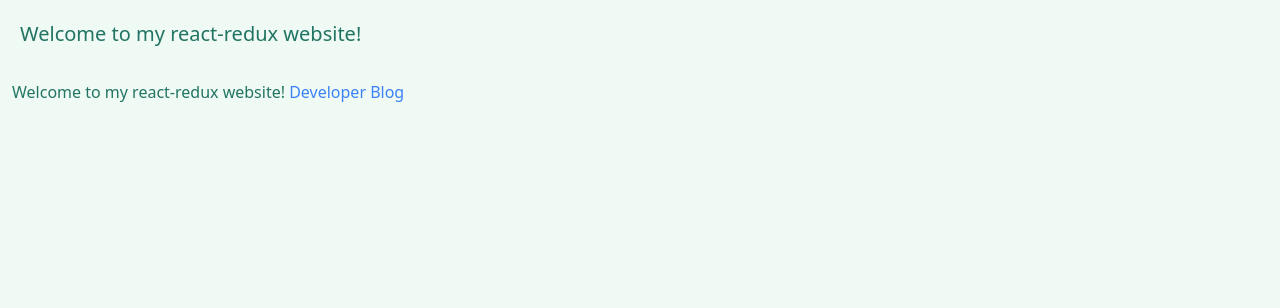
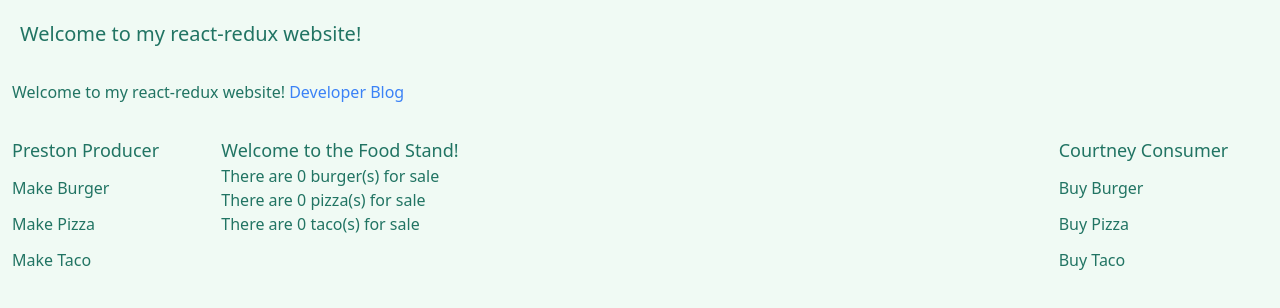
Before and after one commit to marklimm/react-redux-app, a Next.js app: page / in a window 1280 px wide. Shown: the top 308 px of the page. Built offline with nearby package versions, Linux system fonts and the light colour scheme.

Commit message:
bringing in react-redux and the reduxjs toolkit, creating the Producer, FoodStand and Consumer components that connect to a shared redux store

```diff
--- /dev/null
+++ b/components/Consumer/Consumer.tsx
@@ -0,0 +1,41 @@
+import React, { FunctionComponent } from 'react'
+import { useDispatch } from 'react-redux'
+import { sellBurger, sellPizza, sellTaco } from 'redux/FoodStandReducer'
+
+/**
+ * This consumer component buys food items from the <FoodStand />
+ * @returns
+ */
+export const Consumer: FunctionComponent = () => {
+  const dispatch = useDispatch()
+
+  const sellBurgerClicked = () => {
+    dispatch(sellBurger())
+  }
+
+  const sellPizzaClicked = () => {
+    dispatch(sellPizza())
+  }
+
+  const sellTacoClicked = () => {
+    dispatch(sellTaco())
+  }
+
+  return (
+    <div className=''>
+      <h1 className=' text-lg'>Courtney Consumer</h1>
+
+      <div className=''>
+        <div className='mt-3'>
+          <button onClick={sellBurgerClicked}>Buy Burger</button>
+        </div>
+        <div className='mt-3'>
+          <button onClick={sellPizzaClicked}>Buy Pizza</button>
+        </div>
+        <div className='mt-3'>
+          <button onClick={sellTacoClicked}>Buy Taco</button>
+        </div>
+      </div>
+    </div>
+  )
+}
--- /dev/null
+++ b/components/FoodStand/FoodStand.tsx
@@ -0,0 +1,28 @@
+import React, { FunctionComponent } from 'react'
+import { useSelector } from 'react-redux'
+
+import { FoodStandState } from 'redux/FoodStandReducer'
+
+/**
+ * This FoodStand component lists the items currently available at the food stand
+ * @returns
+ */
+export const FoodStand: FunctionComponent = () => {
+  const numBurgers = useSelector<FoodStandState>((state) => state.burgers)
+  const numPizzas = useSelector<FoodStandState>((state) => state.pizzas)
+  const numTacos = useSelector<FoodStandState>((state) => state.tacos)
+
+  return (
+    <div className=''>
+      <h1 className=' text-lg'>Welcome to the Food Stand!</h1>
+
+      <div className=''>
+        <div>There are {numBurgers} burger(s) for sale</div>
+
+        <div>There are {numPizzas} pizza(s) for sale</div>
+
+        <div>There are {numTacos} taco(s) for sale</div>
+      </div>
+    </div>
+  )
+}
--- /dev/null
+++ b/components/Producer/Producer.tsx
@@ -0,0 +1,42 @@
+import React, { FunctionComponent } from 'react'
+// import Image from 'next/image'
+import { useDispatch } from 'react-redux'
+import { makeBurger, makePizza, makeTaco } from 'redux/FoodStandReducer'
+
+/**
+ * This Producer component adds food items to the <FoodStand />
+ * @returns
+ */
+export const Producer: FunctionComponent = () => {
+  const dispatch = useDispatch()
+
+  const makeBurgerClicked = () => {
+    dispatch(makeBurger())
+  }
+
+  const makePizzaClicked = () => {
+    dispatch(makePizza())
+  }
+
+  const makeTacoClicked = () => {
+    dispatch(makeTaco())
+  }
+
+  return (
+    <div className=''>
+      <h1 className=' text-lg'>Preston Producer</h1>
+
+      <div className=''>
+        <div className='mt-3'>
+          <button onClick={makeBurgerClicked}>Make Burger</button>
+        </div>
+        <div className='mt-3'>
+          <button onClick={makePizzaClicked}>Make Pizza</button>
+        </div>
+        <div className='mt-3'>
+          <button onClick={makeTacoClicked}>Make Taco</button>
+        </div>
+      </div>
+    </div>
+  )
+}
--- a/data/devblog/21.05.31-intiial-setup.md
+++ b/data/devblog/21.05.31-intiial-setup.md
@@ -14,3 +14,7 @@ Copying over directories related to the /devblog route, I guess it would be nice
 Playing around with tailwind CSS colors so that the website goes from looking like "I've brought tailwind into the project" to "still not good but the text is readable"
 
 Went to this page [https://visme.co/blog/website-color-schemes/](https://visme.co/blog/website-color-schemes/) and got some inspiration for a green color scheme
+
+Found out that if I want 3 different components to all share the same redux store, I can't use `useReducer()`, but instead should use `react-redux`.  This led to me also bringing in the `@reduxjs/toolkit` which has convenience methods for setting up redux
+
+Created a `<Producer />`, `<FoodStand />` and `<Consumer />` components that all connect to that redux store!
--- a/package.json
+++ b/package.json
@@ -54,21 +54,27 @@
     "typescript": "types for javascript"
   },
   "dependencies": {
+    "@reduxjs/toolkit": "^1.5.1",
+    "@types/react-redux": "^7.1.16",
     "date-fns": "^2.22.1",
     "gray-matter": "^4.0.3",
     "next": "^10.2.3",
     "react": "^17.0.2",
     "react-dom": "^17.0.2",
+    "react-redux": "^7.2.4",
     "remark": "^13.0.0",
     "remark-html": "^13.0.1",
     "sass": "^1.34.0"
   },
   "dependenciesComments": {
+    "@reduxjs/toolkit": "provides convenience methods for redux (createAction, configureStore, etc.)",
+    "@types/react-redux": "types for react redux",
     "date-fns": "JS date library",
     "gray-matter": "parsing the front matter of markdown files",
     "next": "SSG react web framework",
     "react": "javascript HTML rendering library",
     "react-dom": "connect react to the HTML DOM",
+    "react-redux": "react hooks for connecting to redux",
     "remark": "convert markdown to HTML",
     "remark-html": "convert markdown to HTML",
     "sass": "CSS extension"
--- a/pages/index.tsx
+++ b/pages/index.tsx
@@ -2,6 +2,13 @@ import React, { FunctionComponent } from 'react'
 import { GetStaticProps } from 'next'
 import Head from 'next/head'
 import Link from 'next/link'
+import { Provider } from 'react-redux'
+
+import { Consumer } from 'components/Consumer/Consumer'
+import { FoodStand } from 'components/FoodStand/FoodStand'
+import { Producer } from 'components/Producer/Producer'
+
+import FoodStandStore from 'redux/FoodStandStore'
 
 import styles from './index.module.scss'
 
@@ -27,6 +34,21 @@ const HomePage: FunctionComponent<HomePageProps> = ({
             <a className={styles.link}>Developer Blog</a>
           </Link>
         </div>
+
+        <div className='grid grid-cols-12 mt-8'>
+          {/* use the <Provider /> HOC to allow the Producer, FoodStand and Consumer access to the redux FoodStandStore */}
+          <Provider store={FoodStandStore}>
+            <div className='col-span-2'>
+              <Producer />
+            </div>
+            <div className='col-span-8'>
+              <FoodStand />
+            </div>
+            <div className='col-span-2'>
+              <Consumer />
+            </div>
+          </Provider>
+        </div>
       </div>
     </>
   )
--- /dev/null
+++ b/redux/FoodStandReducer.ts
@@ -0,0 +1,70 @@
+import { createAction, createReducer } from '@reduxjs/toolkit'
+
+/**
+ * State variables for the FoodStand
+ */
+export interface FoodStandState {
+  burgers: number
+  pizzas: number
+  tacos: number
+}
+
+const initialState: FoodStandState = {
+  burgers: 0,
+  pizzas: 0,
+  tacos: 0,
+}
+
+export const makeBurger = createAction('produce/burger')
+export const makePizza = createAction('produce/pizza')
+export const makeTaco = createAction('produce/taco')
+
+export const sellBurger = createAction('consume/burger')
+export const sellPizza = createAction('consume/pizza')
+export const sellTaco = createAction('consume/taco')
+
+export const FoodStandReducer = createReducer(initialState, (builder) => {
+  builder
+    .addCase(makeBurger, (state) => {
+      if (state.burgers === 10) {
+        return
+      }
+
+      state.burgers += 1
+    })
+    .addCase(makePizza, (state) => {
+      if (state.pizzas === 10) {
+        return
+      }
+
+      state.pizzas += 1
+    })
+    .addCase(makeTaco, (state) => {
+      if (state.tacos === 10) {
+        return
+      }
+
+      state.tacos += 1
+    })
+    .addCase(sellBurger, (state) => {
+      if (state.burgers === 0) {
+        return
+      }
+
+      state.burgers -= 1
+    })
+    .addCase(sellPizza, (state) => {
+      if (state.pizzas === 0) {
+        return
+      }
+
+      state.pizzas -= 1
+    })
+    .addCase(sellTaco, (state) => {
+      if (state.tacos === 0) {
+        return
+      }
+
+      state.tacos -= 1
+    })
+})
--- /dev/null
+++ b/redux/FoodStandStore.ts
@@ -0,0 +1,7 @@
+import { configureStore } from '@reduxjs/toolkit'
+
+import { FoodStandReducer } from './FoodStandReducer'
+
+const FoodStandStore = configureStore({ reducer: FoodStandReducer })
+
+export default FoodStandStore
```
Also changed, not shown: 1 other file (tests, documents, lock files or other folders).
